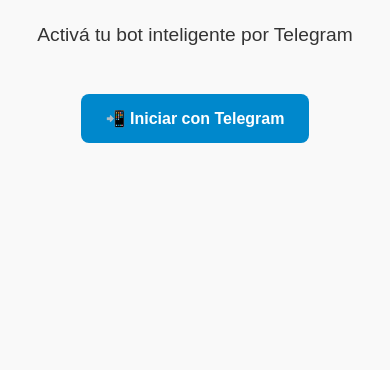
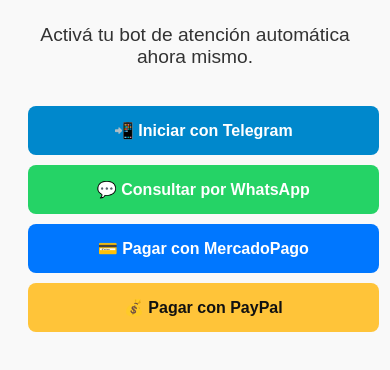
Before and after one commit to garciadg/botya-pro-final, a website: page landing.html in a window 390 px wide. Shown: the part 180-550 px from the top of the page. Drawn offline with Linux system fonts and the light colour scheme.

Commit message:
Update landing.html

```diff
--- a/landing.html
+++ b/landing.html
@@ -30,22 +30,36 @@
       border-radius: 8px;
       text-decoration: none;
       font-weight: bold;
+      font-size: 1em;
       transition: 0.3s;
     }
 
-    .telegram {
-      background: #0088cc;
-      color: white;
-    }
+    .telegram { background: #0088cc; color: white; }
+    .telegram:hover { background: #006699; }
 
-    .telegram:hover {
-      background: #006699;
+    .whatsapp { background: #25D366; color: white; }
+    .whatsapp:hover { background: #1da851; }
+
+    .mercado { background: #0077ff; color: white; }
+    .mercado:hover { background: #005fcc; }
+
+    .paypal { background: #ffc439; color: #111; }
+    .paypal:hover { background: #e0ac00; }
+
+    @media (max-width: 600px) {
+      .btn { display: block; width: 90%; margin: 10px auto; }
     }
   </style>
 </head>
 <body>
   <h1>🤖 BotYa Paraguay</h1>
-  <p>Activá tu bot inteligente por Telegram</p>
-  <a href="https://t.me/botyaparaguay_bot" target="_blank" class="btn telegram">📲 Iniciar con Telegram</a>
+  <p>Activá tu bot de atención automática ahora mismo.</p>
+
+  <div>
+    <a class="btn telegram" href="https://t.me/botyaparaguay_bot" target="_blank">📲 Iniciar con Telegram</a>
+    <a class="btn whatsapp" href="#" onclick="alert('🚧 La opción por WhatsApp estará disponible muy pronto.')" target="_blank">💬 Consultar por WhatsApp</a>
+    <a class="btn mercado" href="https://mpago.la/yourlink" target="_blank">💳 Pagar con MercadoPago</a>
+    <a class="btn paypal" href="https://www.paypal.com/pay?hosted_button_id=XXXXXXX" target="_blank">💰 Pagar con PayPal</a>
+  </div>
 </body>
 </html>
```
